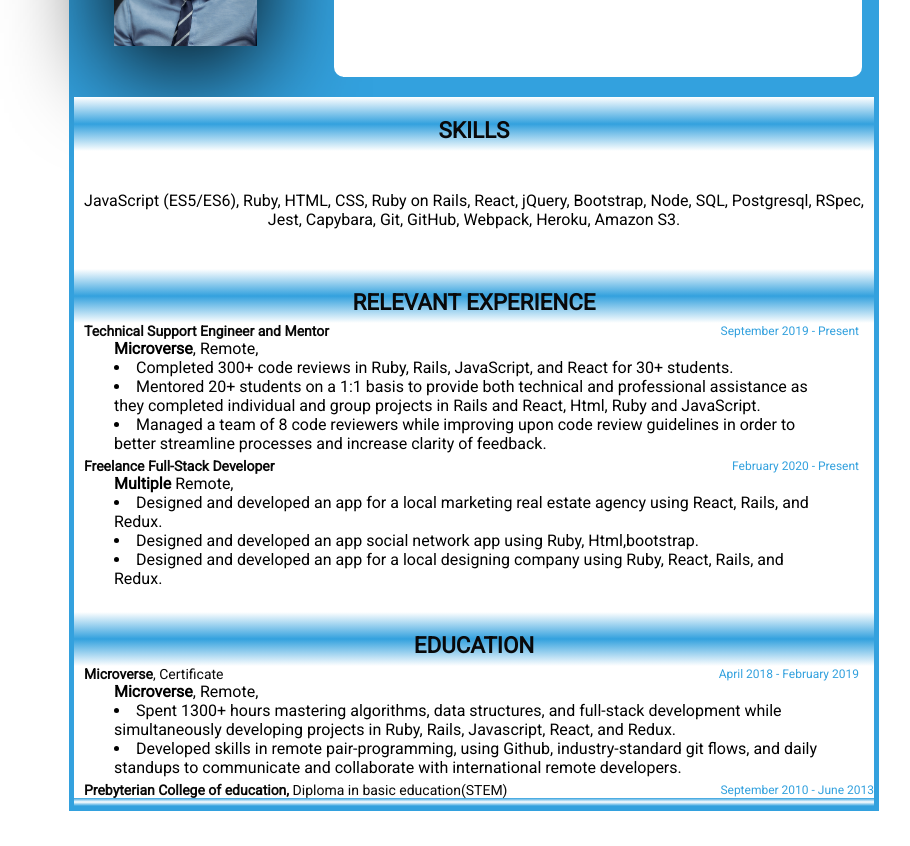
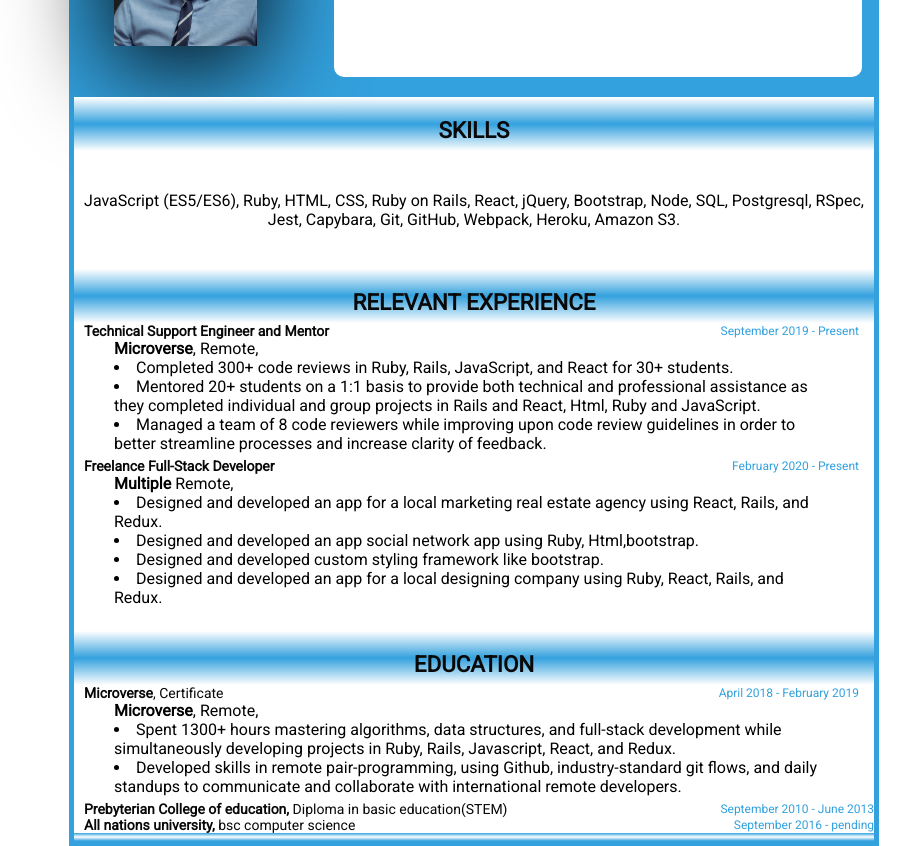
Before and after one commit to Forison/resume, a plain HTML site: page index.html in a window 1280 px wide. Shown: the part 168-1014 px from the top of the page, without its empty margins (166-1076 px from the left). Before the commit the page ends 979 px from the top, so only its background shows below. Drawn offline with Linux system fonts and the light colour scheme.

Commit message:
added new feature

```diff
--- a/index.html
+++ b/index.html
@@ -69,6 +69,8 @@
 					</li>
 					<li>Designed and developed an app social network app using Ruby, Html,bootstrap.
 					</li>
+					<li>Designed and developed custom styling framework like bootstrap.
+					</li>
 					<li>Designed and developed an app for a local designing company using Ruby,
 						React, Rails, and
 						Redux.
@@ -99,6 +101,10 @@
 				<span class="p-l t-2"><b>Prebyterian College of education, </b>Diploma in basic education(STEM)</span>
 				<span class="m-0 t-5">September 2010 - June 2013</span>
 			</div>
+			<div class="d-flex justify-content-between align-items-center">
+				<span class="p-l t-2"><b>All nations university, </b>bsc computer science</span>
+				<span class="m-0 t-5">September 2016 - pending</span>
+			</div>
 		</div>
 		<footer></footer>
 	</div>
```
